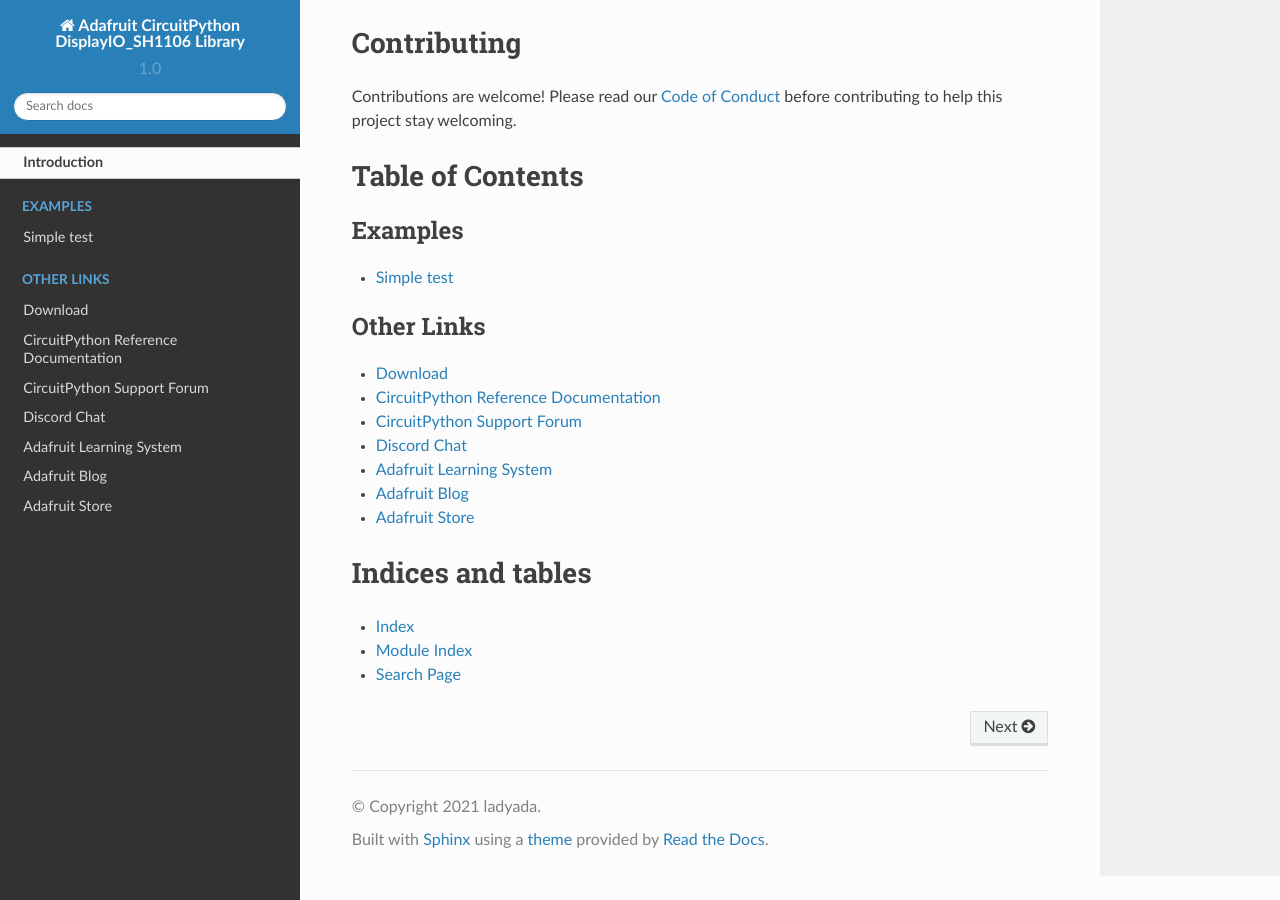
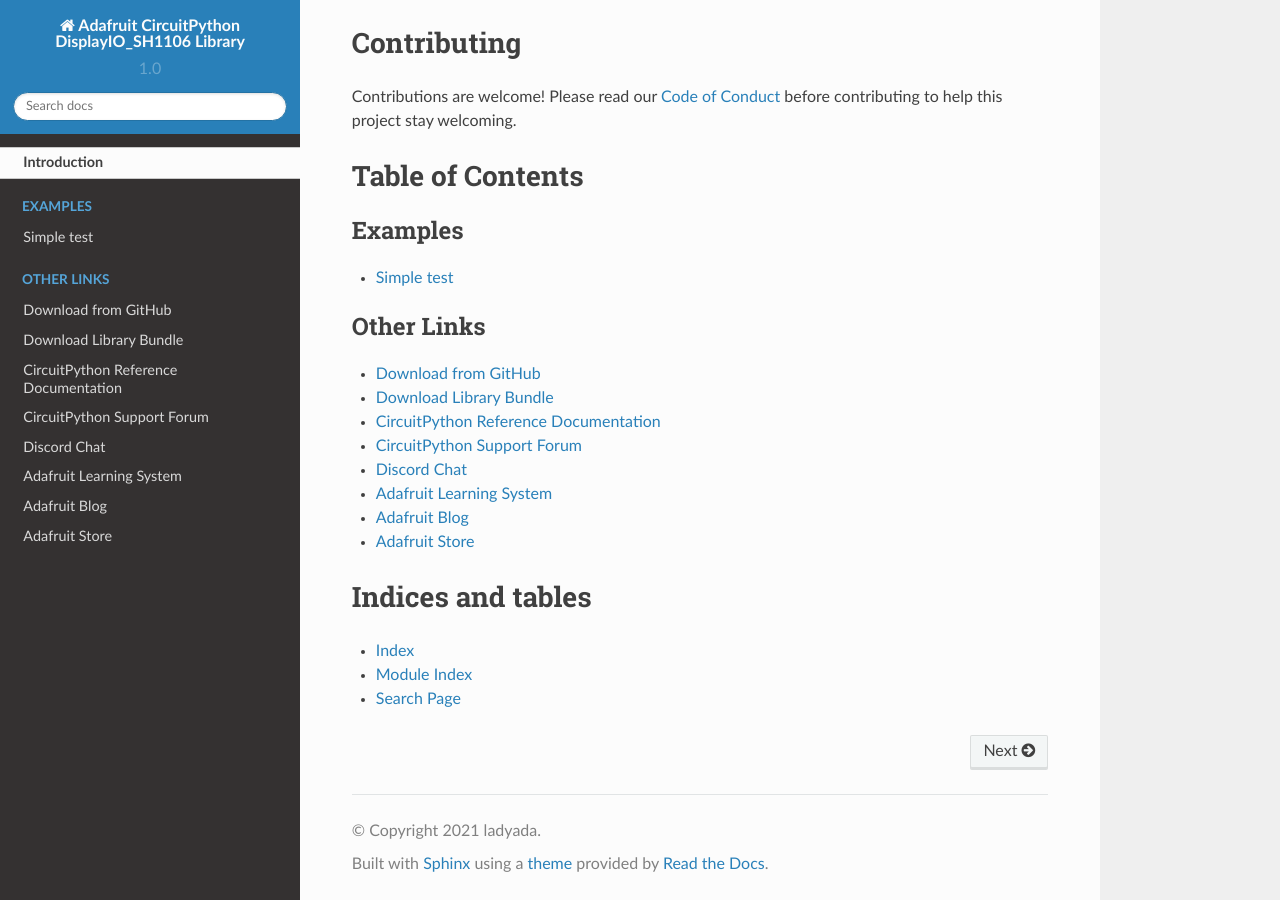
Before and after one commit to adafruit/Adafruit_CircuitPython_DisplayIO_SH1106, a Sphinx documentation site: the page built from docs/index.rst, in a window 1280 px wide and 900 px high, scrolled down 2085 px. Built offline with Sphinx 7.4.7 and the Read the Docs theme 2.0.0, drawn with Linux system fonts in a browser that asks for light colours.

Commit message:
Added cp.org link to index.rst

```diff
--- a/docs/index.rst
+++ b/docs/index.rst
@@ -30,7 +30,8 @@
 .. toctree::
     :caption: Other Links
 
-    Download <https://github.com/adafruit/Adafruit_CircuitPython_DisplayIO_SH1106/releases/latest>
+    Download from GitHub <https://github.com/adafruit/Adafruit_CircuitPython_DisplayIO_SH1106/releases/latest>
+    Download Library Bundle <https://circuitpython.org/libraries>
     CircuitPython Reference Documentation <https://docs.circuitpython.org>
     CircuitPython Support Forum <https://forums.adafruit.com/viewforum.php?f=60>
     Discord Chat <https://adafru.it/discord>
```
